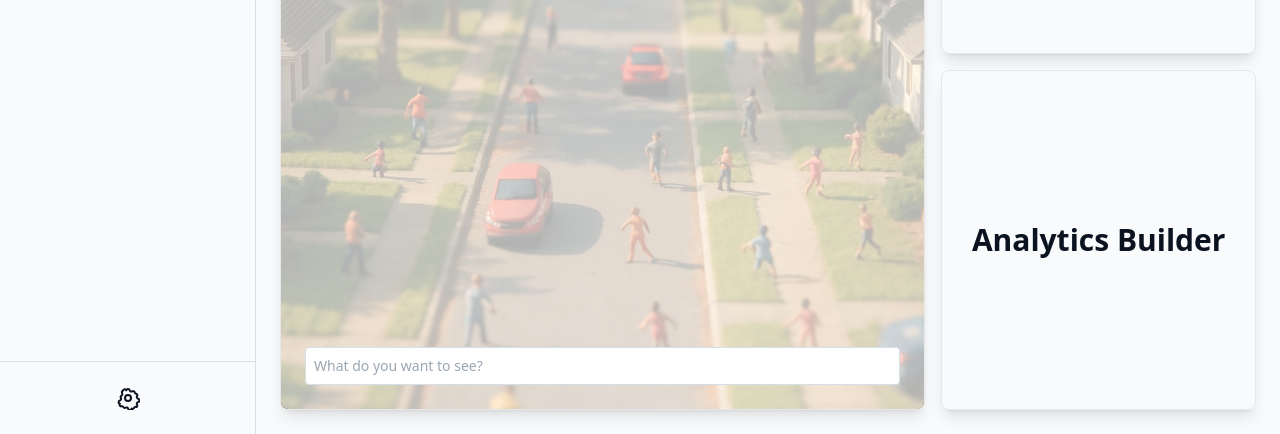
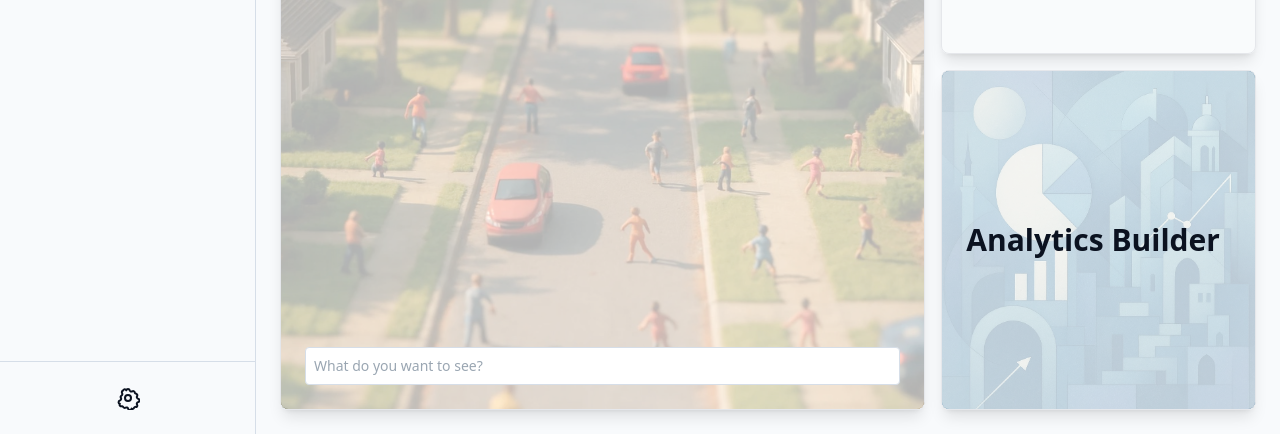
Before and after one commit to clin23/PropTechTest, a Next.js app: page /analytics in a window 1280 px wide. Shown: the part 366-800 px from the top of the page. Built offline with nearby package versions, Linux system fonts and the light colour scheme; no server answers.

Commit message:
Embed analytics builder background inline

```diff
--- /dev/null
+++ b/app/(app)/analytics/builder-background.ts
@@ -0,0 +1 @@
+export { ANALYTICS_BUILDER_BACKGROUND } from './builder/background-image';
--- a/app/(app)/analytics/page.tsx
+++ b/app/(app)/analytics/page.tsx
@@ -4,6 +4,7 @@ import Link from 'next/link';
 import { useState } from 'react';
 
 import { ANALYTICS_OVERVIEW_BACKGROUND } from './overview-background';
+import { ANALYTICS_BUILDER_BACKGROUND } from './builder-background';
 
 // Landing page for the analytics section. Provides quick links to the
 // overview, custom analytics and builder areas, along with a placeholder for
@@ -16,16 +17,16 @@ export default function AnalyticsPage() {
       <h1 className="text-2xl font-semibold">Analytics</h1>
       <div className="grid flex-1 gap-4 md:grid-cols-3 md:grid-rows-[repeat(2,minmax(0,1fr))]">
         <div
-          className="group relative flex h-full flex-col gap-6 overflow-hidden rounded-lg border bg-cover bg-center bg-no-repeat p-6 shadow-lg transition-shadow duration-300 hover:shadow-2xl focus-within:shadow-2xl backdrop-blur md:col-span-2 md:row-span-2"
+          className="group relative flex h-full flex-col gap-6 overflow-hidden rounded-lg border bg-cover bg-center bg-no-repeat p-6 shadow-lg transition-shadow duration-300 ease-out hover:shadow-2xl focus-within:shadow-2xl backdrop-blur md:col-span-2 md:row-span-2"
           style={{ backgroundImage: `url(${ANALYTICS_OVERVIEW_BACKGROUND})` }}
         >
           <span
-            className="pointer-events-none absolute inset-0 z-0 bg-white opacity-70 transition-opacity duration-300 dark:bg-gray-900 dark:opacity-60 group-hover:opacity-40 group-focus-within:opacity-40 dark:group-hover:opacity-30 dark:group-focus-within:opacity-30"
+            className="pointer-events-none absolute inset-0 z-0 bg-white opacity-70 transition-opacity duration-300 ease-in-out dark:bg-gray-900 dark:opacity-60 group-hover:opacity-40 group-focus-within:opacity-40 dark:group-hover:opacity-30 dark:group-focus-within:opacity-30"
             aria-hidden="true"
           />
           <Link
             href="/analytics/overview"
-            className="absolute inset-0 z-10"
+            className="absolute inset-0 z-10 rounded-lg focus-visible:outline-none focus-visible:ring-2 focus-visible:ring-white/60 focus-visible:ring-offset-2 focus-visible:ring-offset-transparent dark:focus-visible:ring-white/40"
             aria-label="Go to overview"
           />
           <div className="pointer-events-none relative z-20">
@@ -51,15 +52,20 @@ export default function AnalyticsPage() {
         </div>
         <Link
           href="/analytics/custom"
-          className="flex items-center justify-center rounded-lg border bg-white/10 p-6 text-2xl font-semibold shadow-lg transition-shadow duration-300 hover:shadow-2xl focus-visible:shadow-2xl backdrop-blur dark:bg-gray-900/20 md:col-start-3 md:row-start-1 md:h-full md:text-3xl"
+          className="flex items-center justify-center rounded-lg border bg-white/10 p-6 text-2xl font-semibold shadow-lg transition-shadow duration-300 ease-out hover:shadow-2xl focus-visible:shadow-2xl focus-visible:outline-none focus-visible:ring-2 focus-visible:ring-white/60 focus-visible:ring-offset-2 focus-visible:ring-offset-transparent dark:bg-gray-900/20 dark:focus-visible:ring-white/40 md:col-start-3 md:row-start-1 md:h-full md:text-3xl"
         >
           My Custom Analytics
         </Link>
         <Link
           href="/analytics/builder"
-          className="flex items-center justify-center rounded-lg border bg-white/10 p-6 text-2xl font-semibold shadow-lg transition-shadow duration-300 hover:shadow-2xl focus-visible:shadow-2xl backdrop-blur dark:bg-gray-900/20 md:col-start-3 md:row-start-2 md:h-full md:text-3xl"
+          className="group relative flex h-full flex-col justify-center gap-4 overflow-hidden rounded-lg border bg-cover bg-center bg-no-repeat p-6 text-2xl font-semibold shadow-lg transition-shadow duration-300 ease-out hover:shadow-2xl focus-visible:shadow-2xl focus-visible:outline-none focus-visible:ring-2 focus-visible:ring-white/60 focus-visible:ring-offset-2 focus-visible:ring-offset-transparent backdrop-blur dark:focus-visible:ring-white/40 md:col-start-3 md:row-start-2 md:h-full md:text-3xl"
+          style={{ backgroundImage: `url(${ANALYTICS_BUILDER_BACKGROUND})` }}
         >
-          Analytics Builder
+          <span
+            className="pointer-events-none absolute inset-0 z-0 bg-white opacity-70 transition-opacity duration-300 ease-in-out dark:bg-gray-900 dark:opacity-60 group-hover:opacity-40 group-focus-visible:opacity-40 dark:group-hover:opacity-30 dark:group-focus-visible:opacity-30"
+            aria-hidden="true"
+          />
+          <span className="relative z-10">Analytics Builder</span>
         </Link>
       </div>
     </div>
```
